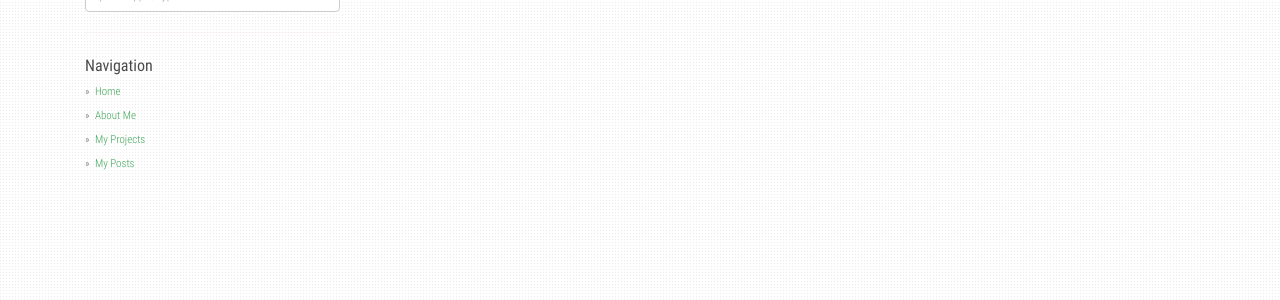
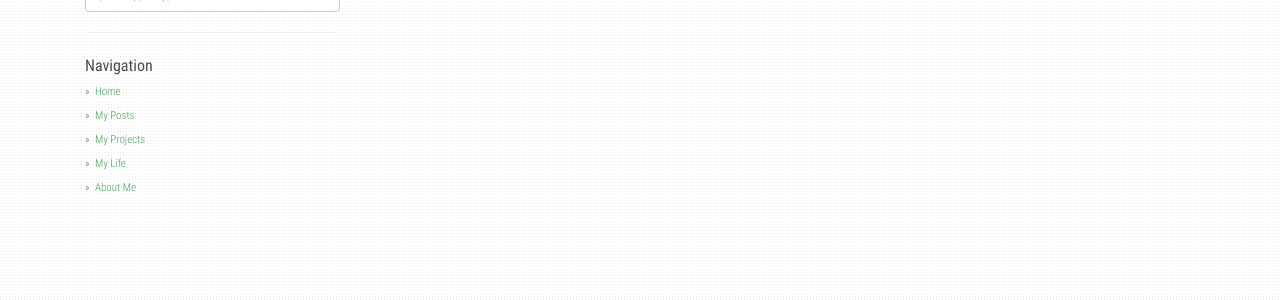
Before and after one commit to HanfordWu/hanfordwu.github.io, a Jekyll site: the page built from index.html, in a window 1280 px wide. Shown: the part 349-649 px from the top of the page. Built offline with Jekyll 4.4.1, drawn with Linux system fonts in a browser that asks for light colours; the list of posts is cut into pages by our own code.

Commit message:
Update _config.yml

```diff
--- a/_config.yml
+++ b/_config.yml
@@ -23,12 +23,14 @@ share:
   fb_appid: 1749788565247320
 
 urls:
+    - text: My Posts
+      url: /post/
+    - text: My Projects
+      url: /projects/
+    - text: My Life
+      url: /life/
     - text: About Me
       url: /about/
-    - text: My Projects
-      url: /projects/
-    - text: My Posts
-      url: /posts/
 
 url: "https://hanfordwu.github.io"
 baseurl: ""
```
